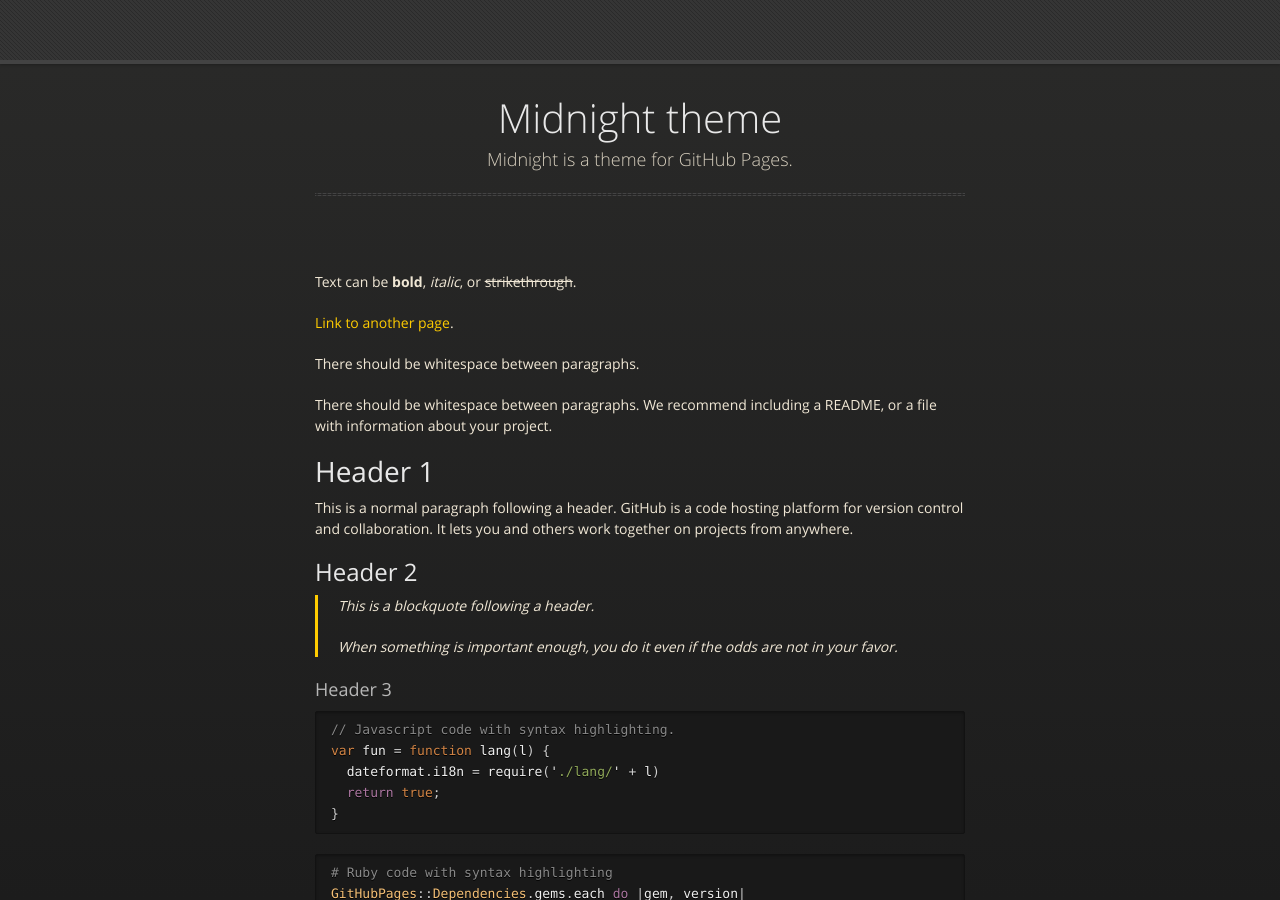
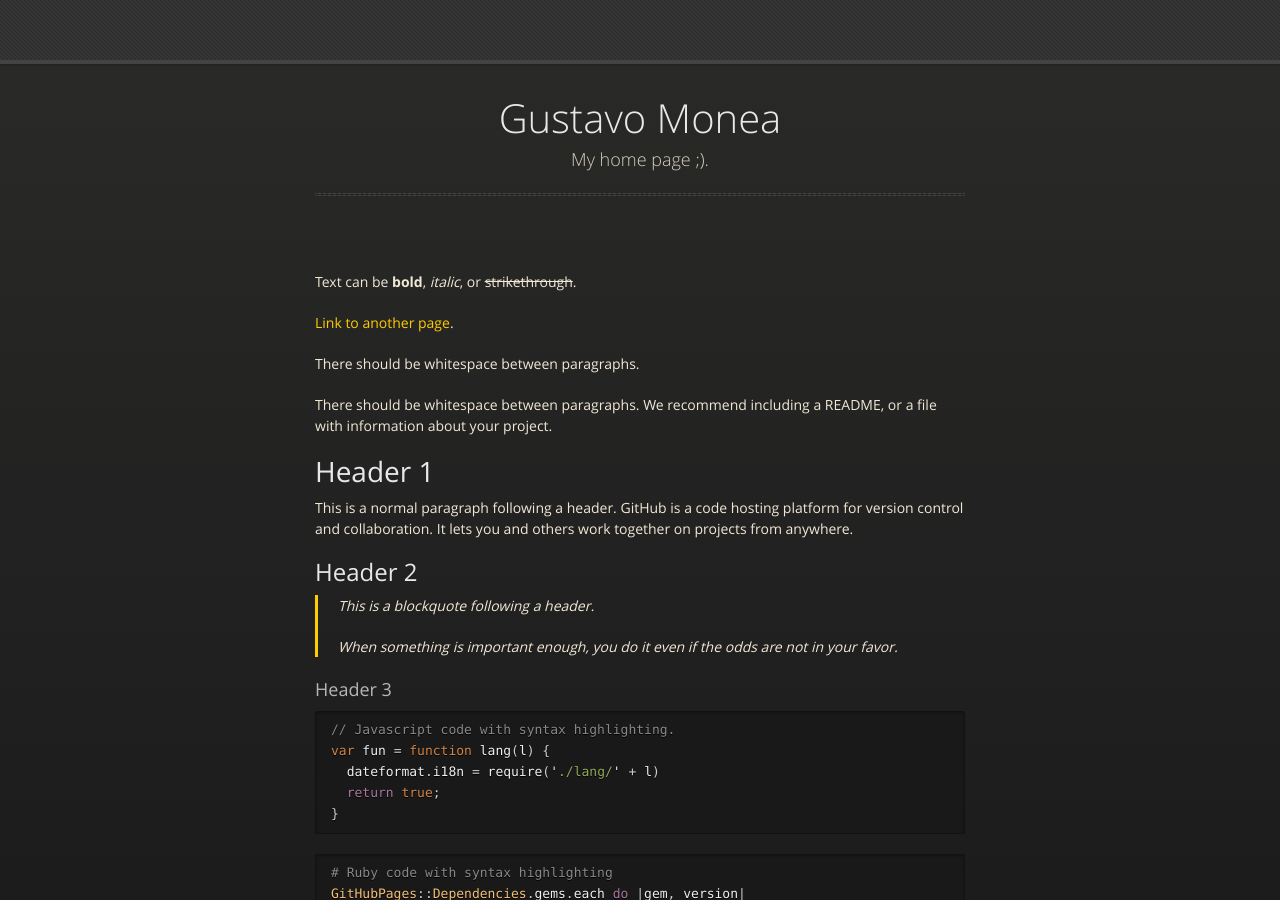
Before and after one commit to GustavoMonea/GustavoMonea.github.io, a Jekyll site: the page built from index.md, in a window 1280 px wide and 900 px high. Built offline with Jekyll 4.4.1, drawn with Linux system fonts in a browser that asks for light colours.

Commit message:
Update _config.yml

```diff
--- a/_config.yml
+++ b/_config.yml
@@ -1,5 +1,5 @@
-title: Midnight theme
-description: Midnight is a theme for GitHub Pages.
+title: Gustavo Monea
+description: My home page ;).
 show_downloads: true
 google_analytics:
 theme: jekyll-theme-midnight
```
